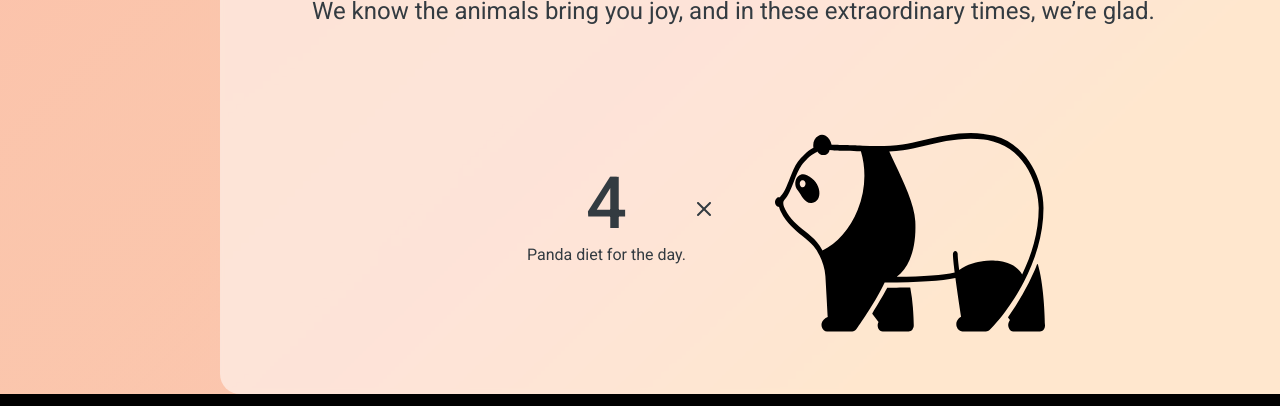
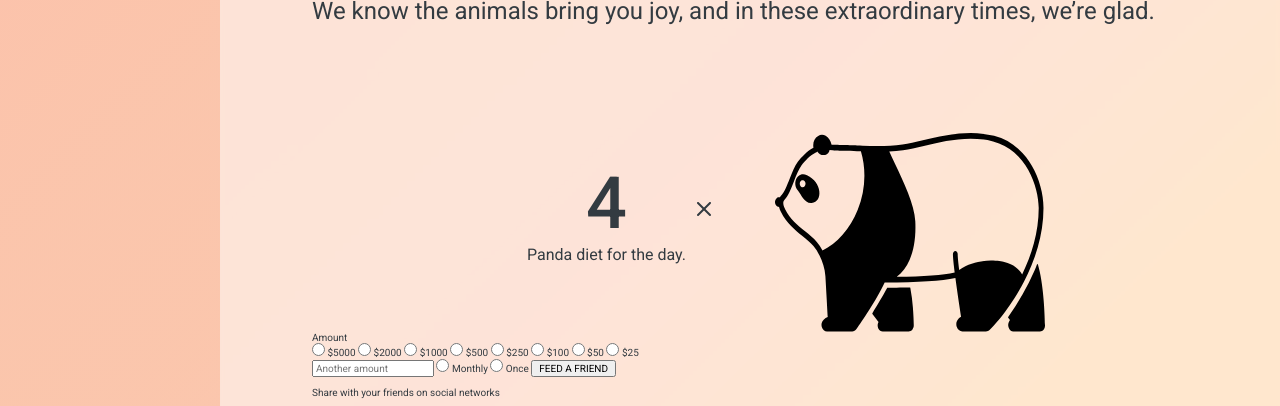
Before and after one commit to JoannaNowPl/online-zoo, a website: page pages/donate/index.html in a window 1280 px wide. Shown: the part 546-952 px from the top of the page. Drawn offline with Linux system fonts and the light colour scheme; files whose address does not match are found by name.

Commit message:
feat: add form in html to donate page

```diff
--- a/pages/donate/index.html
+++ b/pages/donate/index.html
@@ -1,15 +1,14 @@
 <!DOCTYPE html>
 <html lang="en">
   <head>
-    <meta charset="UTF-8">
-    <meta http-equiv="X-UA-Compatible" content="IE=edge">
-    <meta name="viewport" content="width=device-width, initial-scale=1.0">
+    <meta charset="UTF-8" />
+    <meta http-equiv="X-UA-Compatible" content="IE=edge" />
+    <meta name="viewport" content="width=device-width, initial-scale=1.0" />
     <title>Donate</title>
     <link rel="stylesheet" type="text/css" href="../../normalize.css" />
     <link
       href="https://fonts.googleapis.com/css2?family=Roboto:wght@100;300;400;500;700&display=swap"
-    rel="stylesheet"
-  />
+      rel="stylesheet" />
     <link rel="stylesheet" type="text/css" href="../main/style.css" />
     <link rel="stylesheet" type="text/css" href=".//style.css" />
   </head>
@@ -25,17 +24,12 @@
           <img
             class="header__logo"
             alt="bamboo"
-              src="../../assets/icons/bamboo.svg"
-            />
+            src="../../assets/icons/bamboo.svg" />
         </div>
         <nav class="header__nav">
           <ul class="header__menu">
             <li class="header__menu-item">
-                <a
-                  href="../main/index.html"
-                  class="header__menu-link"
-                  >About</a
-                >
+              <a href="../main/index.html" class="header__menu-link">About</a>
             </li>
             <li class="header__menu-item">
               <a href="#" class="header__menu-link">Map</a>
@@ -47,7 +41,7 @@
               <a
                 href="../donate/index.html"
                 target="_blank"
-                  class="header__menu-link  header__menu-link--active"
+                class="header__menu-link header__menu-link--active"
                 >Donate</a
               >
             </li>
@@ -68,25 +62,71 @@
     </header>
     <main class="donate-main">
       <section class="donate-header-section">
-            <h3 class="donate-header-section__header">THE ZOO HAS OFFICIALLY REOPENED BUT WE STILL NEED YOUR HELP!</h3>
-            <p class="donate-header-section__subtitle">Even though the Zoo has been able to reopen, we are at a greatly reduced capacity with educational programs and public and private events cancelled or postponed for additional months. We need you now more than ever to help ensure that we overcome these challenges. We have been actively raising funds in the community, and we are grateful for the generosity.  But much more support is still needed, and we need your help! Please consider a gift today – no matter what size – to help us sustain our mission.</p>
-            <h3 class="donate-header-section__second-header">Donation Information</h3>
+        <h3 class="donate-header-section__header">
+          THE ZOO HAS OFFICIALLY REOPENED BUT WE STILL NEED YOUR HELP!
+        </h3>
+        <p class="donate-header-section__subtitle">
+          Even though the Zoo has been able to reopen, we are at a greatly
+          reduced capacity with educational programs and public and private
+          events cancelled or postponed for additional months. We need you now
+          more than ever to help ensure that we overcome these challenges. We
+          have been actively raising funds in the community, and we are grateful
+          for the generosity. But much more support is still needed, and we need
+          your help! Please consider a gift today – no matter what size – to
+          help us sustain our mission.
+        </p>
+        <h3 class="donate-header-section__second-header">
+          Donation Information
+        </h3>
       </section>
       <section class="donate-pick-section">
         <h2 class="donate-pick-section__header">Pick and feed a friend</h2>
-            <p class="donate-pick-section__subtitle">We know the animals bring you joy, and in these extraordinary times, we’re glad.</p>
+        <p class="donate-pick-section__subtitle">
+          We know the animals bring you joy, and in these extraordinary times,
+          we’re glad.
+        </p>
         <div class="donate-pick-section__panda-box">
           <div class="donate-pick-section__number-box">
             <span class="donate-pick-section__number">4</span>
-                        <span class="donate-pick-section__number-description">Panda diet for the day.</span>
+            <span class="donate-pick-section__number-description"
+              >Panda diet for the day.</span
+            >
           </div>
-                    <img src="../../assets/icons/x_icon.svg" alt="x vector" class="donate-pick-section__vector-x"/>
-                    <img src="../../assets/icons/panda_widget1.svg" alt="panda"/>
+          <img
+            src="../../assets/icons/x_icon.svg"
+            alt="x vector"
+            class="donate-pick-section__vector-x" />
+          <img src="../../assets/icons/panda_widget1.svg" alt="panda" />
         </div>
-
-
+        <form>
+          <span>Amount</span>
+          <div>
+            <input type="radio" id="radio-5000">
+            <label for="radio-5000">$5000</label>
+            <input type="radio" id="radio-2000">
+            <label for="radio-5000">$2000</label>
+            <input type="radio" id="radio-1000">
+            <label for="radio-5000">$1000</label>
+            <input type="radio" id="radio-500">
+            <label for="radio-5000">$500</label>
+            <input type="radio" id="radio-250">
+            <label for="radio-5000">$250</label>
+            <input type="radio" id="radio-100">
+            <label for="radio-5000">$100</label>
+            <input type="radio" id="radio-50">
+            <label for="radio-5000">$50</label>
+            <input type="radio" id="radio-25">
+            <label for="radio-5000">$25</label>
+          </div>
+          <input type="number" placeholder="Another amount">
+          <input type="radio" id="radio-monthly">
+          <label for="radio-monthly">Monthly</label>
+          <input type="radio" id="radio-once">
+          <label for="radio-once">Once</label>
+          <button type="submit">FEED A FRIEND</button>
+          <P>Share with your friends on social networks</P>
+        </form>
       </section>
-
     </main>
 
     <footer class="footer">
@@ -140,11 +180,7 @@
           <nav>
             <ul class="footer-menu" id="footer-menu">
               <li class="footer-menu__item">
-                  <a
-                    class="footer-menu__link"
-                    href="./index.html"
-                    >About</a
-                  >
+                <a class="footer-menu__link" href="./index.html">About</a>
               </li>
               <li class="footer-menu__item">
                 <a class="footer-menu__link" href="#footer-menu">Map</a>
--- a/pages/donate/style.scss
+++ b/pages/donate/style.scss
@@ -36,6 +36,7 @@
       #eaf7fe 127.9%,
       #eaf7fe 149.54%
     );
+    padding-bottom: 185px;
 }
 .donate-header-section {
   width: 1160px;
@@ -69,6 +70,7 @@
   border-radius: 20px;
   margin: 0 auto;
   padding: 40px 92px 62px 92px;
+
 }
 .donate-pick-section__header {
   @include h2;
```
Also changed, not shown: pages/donate/style.css, 1 other file. Lines whose indentation alone changed are shown as unchanged.
